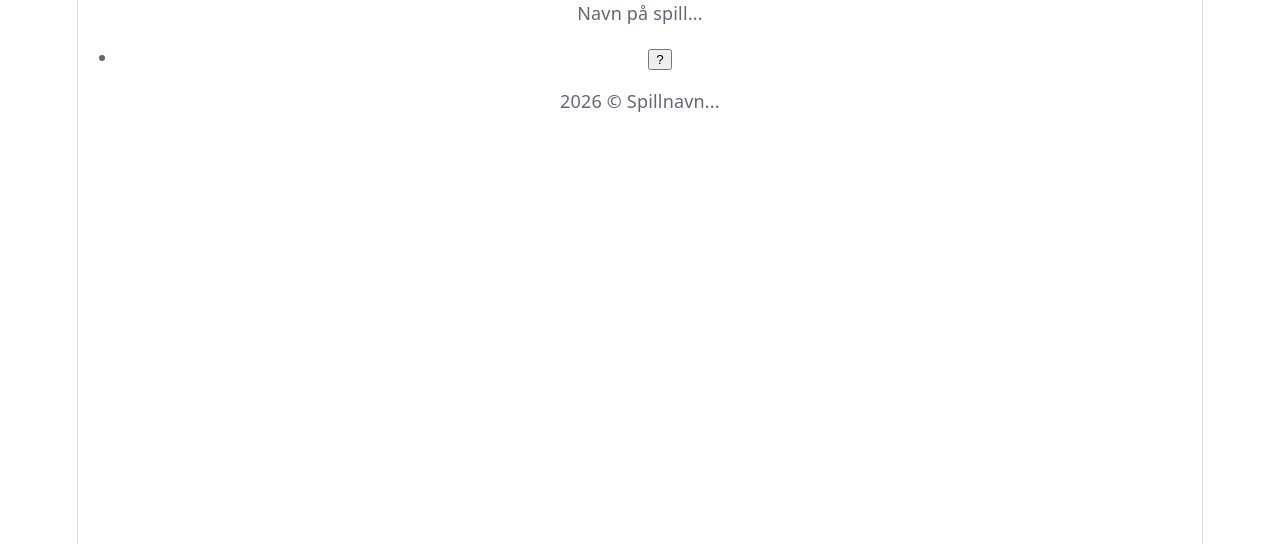
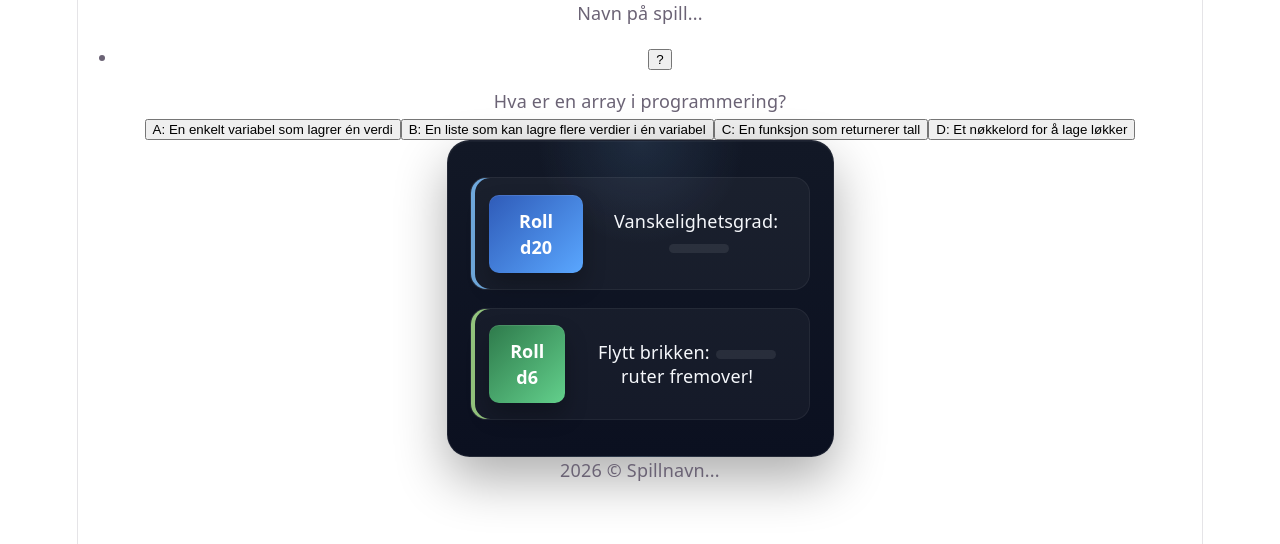
Before and after one commit to victortonneberg/UI_designprosjekt, a React (Vite) app in the folder UI_app/: page / in a window 1280 px wide. Shown: the top 544 px of the page. Built offline with nearby package versions, Linux system fonts and the light colour scheme.

Commit message:
Opprettet terningene

```diff
--- a/UI_app/package.json
+++ b/UI_app/package.json
@@ -10,9 +10,11 @@
     "preview": "vite preview"
   },
   "dependencies": {
+    "cannon-es": "^0.20.0",
     "react": "^19.2.4",
     "react-dom": "^19.2.4",
-    "react-router-dom": "^7.13.2"
+    "react-router-dom": "^7.13.2",
+    "three": "^0.183.2"
   },
   "devDependencies": {
     "@eslint/js": "^9.39.4",
@@ -23,6 +25,7 @@
     "eslint-plugin-react-hooks": "^7.0.1",
     "eslint-plugin-react-refresh": "^0.5.2",
     "globals": "^17.4.0",
+    "sass": "^1.99.0",
     "vite": "^8.0.1"
   }
 }
--- a/UI_app/src/App.jsx
+++ b/UI_app/src/App.jsx
@@ -1,13 +1,12 @@
 import Layout from "./components/Layout";
-import { BrowserRouter as Router, Routes, Route } from "react-router-dom";
+import { Routes, Route } from "react-router-dom";
 import QuestionCard from "./components/questions/QuestionCard";
 
 function App() {
   return (
     <Layout>
       <Routes>
-        {/* <Route path="/" element={<Home />} />  ikke det vi skal ha */}
-        {/* <Route path="/about" element={<About />} /> */}
+        <Route path="/" element={<QuestionCard />} />
         <Route path="/question" element={<QuestionCard />} />
       </Routes>
     </Layout>
--- /dev/null
+++ b/UI_app/src/components/D6dice/D6dice.jsx
@@ -0,0 +1,41 @@
+import { useState } from "react"
+import "./D6dice.scss"
+
+export default function D6dice() {
+  const [results, setResults] = useState({
+    d20: "",
+    d6: "",
+  })
+
+  const rollDie = (key, sides) => {
+    setResults((previousResults) => ({
+      ...previousResults,
+      [key]: Math.floor(Math.random() * sides) + 1,
+    }))
+  }
+
+  return (
+    <section className="diceContainer" aria-label="Terningkast">
+      <div className="diceArea diceArea--d20">
+        <button type="button" className="diceButton diceButton--d20" onClick={() => rollDie("d20", 20)}>
+          Roll d20
+        </button>
+        <p className="diceText diceText--d20">
+          Vanskelighetsgrad:
+          <span id="d20Result" className="diceResult diceResult--d20"> {results.d20}</span>
+        </p>
+      </div>
+
+      <div className="diceArea diceArea--d6">
+        <button type="button" className="diceButton diceButton--d6" onClick={() => rollDie("d6", 6)}>
+          Roll d6
+        </button>
+        <p className="diceText diceText--d6">
+          Flytt brikken:
+          <span id="d6Result" className="diceResult diceResult--d6"> {results.d6} </span>
+          ruter fremover!
+        </p>
+      </div>
+    </section>
+  )
+}
--- /dev/null
+++ b/UI_app/src/components/D6dice/D6dice.scss
@@ -0,0 +1,104 @@
+.diceContainer {
+	display: flex;
+	flex-direction: column;
+	gap: 1rem;
+	width: min(100%, 340px);
+	margin: 0 auto;
+	padding: 2rem 1.25rem;
+	border-radius: 1.25rem;
+	background:
+		radial-gradient(circle at top, rgba(111, 168, 220, 0.14), transparent 28%),
+		linear-gradient(180deg, #121826, #0b1020);
+	color: #f5f7fb;
+	border: 1px solid rgba(255, 255, 255, 0.08);
+	box-shadow:
+		0 22px 52px rgba(0, 0, 0, 0.32),
+		inset 0 1px 0 rgba(255, 255, 255, 0.04);
+}
+
+.diceArea {
+	display: flex;
+	align-items: center;
+	justify-content: space-between;
+	gap: 1rem;
+	padding: 0.9rem 1rem;
+	border-radius: 0.9rem;
+	background: rgba(255, 255, 255, 0.04);
+	border: 1px solid rgba(255, 255, 255, 0.06);
+}
+
+.diceArea--d20 {
+	box-shadow: inset 4px 0 0 #6fa8dc;
+}
+
+.diceArea--d6 {
+	box-shadow: inset 4px 0 0 #93c47d;
+}
+
+.diceButton {
+	padding: 0.72rem 1rem;
+	border: 0;
+	border-radius: 10px;
+	color: #fff;
+	font: inherit;
+	font-weight: 700;
+	cursor: pointer;
+	transition: transform 140ms ease, filter 140ms ease, box-shadow 140ms ease;
+	box-shadow:
+		0 12px 22px rgba(0, 0, 0, 0.26),
+		inset 0 1px 0 rgba(255, 255, 255, 0.1);
+}
+
+.diceButton:hover {
+	transform: translateY(-1px);
+	filter: brightness(1.05);
+}
+
+.diceButton:active {
+	transform: translateY(1px);
+}
+
+.diceButton--d20 {
+	background: linear-gradient(135deg, #2f5bb8, #5aa7ff);
+}
+
+.diceButton--d6 {
+	background: linear-gradient(135deg, #2e7a4b, #63d08c);
+}
+
+.diceText {
+	margin: 0;
+	line-height: 1.35;
+}
+
+.diceResult {
+	display: inline-flex;
+	align-items: center;
+	justify-content: center;
+	min-width: 2.25rem;
+	margin-left: 0.35rem;
+	padding: 0.25rem 0.55rem;
+	border-radius: 0.65rem;
+	background: rgba(255, 255, 255, 0.08);
+	font-weight: 800;
+}
+
+.diceResult--d20 {
+	color: #beddff;
+}
+
+.diceResult--d6 {
+	color: #d2f7d8;
+}
+
+@media (max-width: 480px) {
+	.diceContainer {
+		width: 100%;
+		padding: 1.25rem;
+	}
+
+	.diceArea {
+		flex-direction: column;
+		align-items: flex-start;
+	}
+}
--- a/UI_app/src/components/Layout.jsx
+++ b/UI_app/src/components/Layout.jsx
@@ -1,4 +1,4 @@
-
+import D6dice from "./D6dice/D6dice.jsx"
 export default function Layout({children}){
     return(
         <>
@@ -6,7 +6,8 @@ export default function Layout({children}){
             Navn på spill...
            <nav>
                <ul>
-               <li><button>?</button></li> {/** ? - skal føre til Regler/hjelp */}
+                    <li><button>?</button></li>
+                    {/** ? - skal føre til Regler/hjelp */}
                </ul>
            </nav>
        </header>
@@ -14,6 +15,9 @@ export default function Layout({children}){
        <main>
        {children}
        </main>
+            <section className="dice-section">
+                <D6dice />
+            </section>
 
        <footer>
         <p>2026 &copy; Spillnavn... </p>
--- /dev/null
+++ b/package.json
@@ -0,0 +1,5 @@
+{
+  "devDependencies": {
+    "sass": "^1.99.0"
+  }
+}
```
Also changed, not shown: 2 other files (tests, documents, lock files or other folders).
